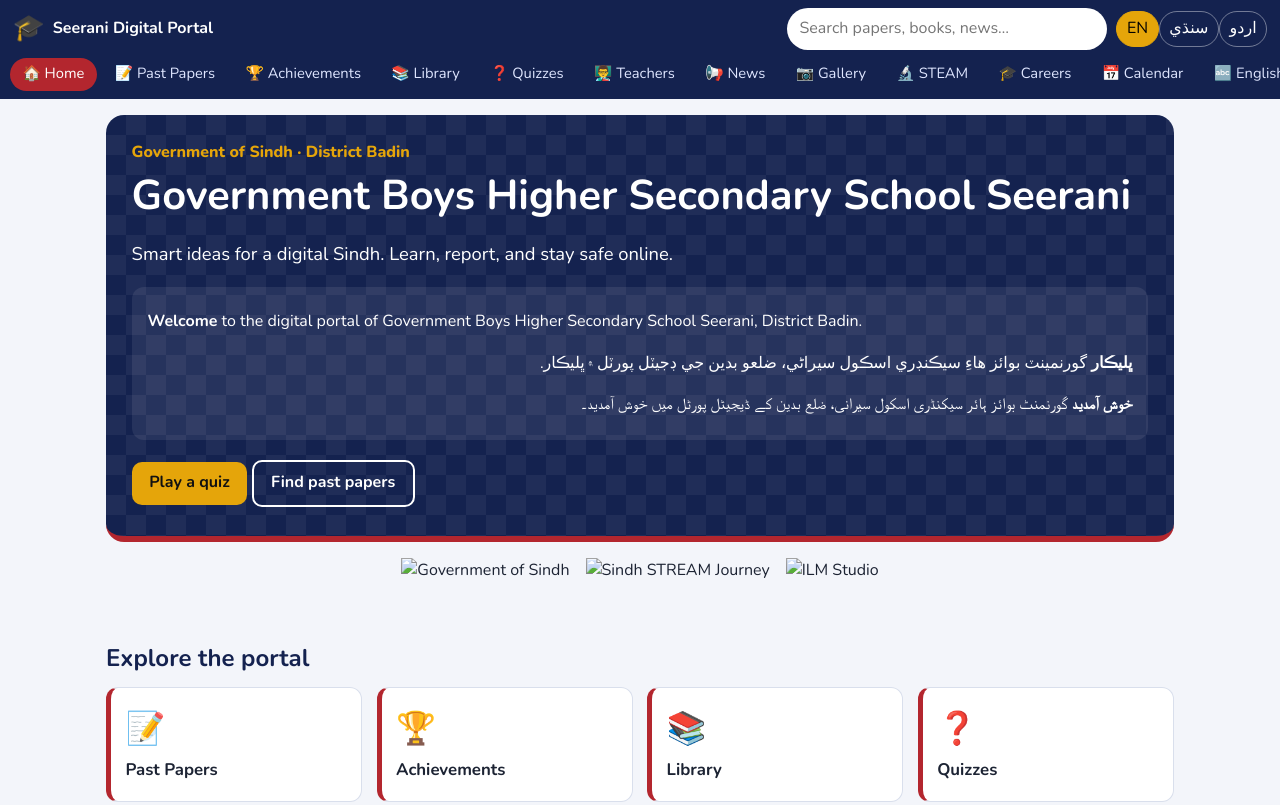
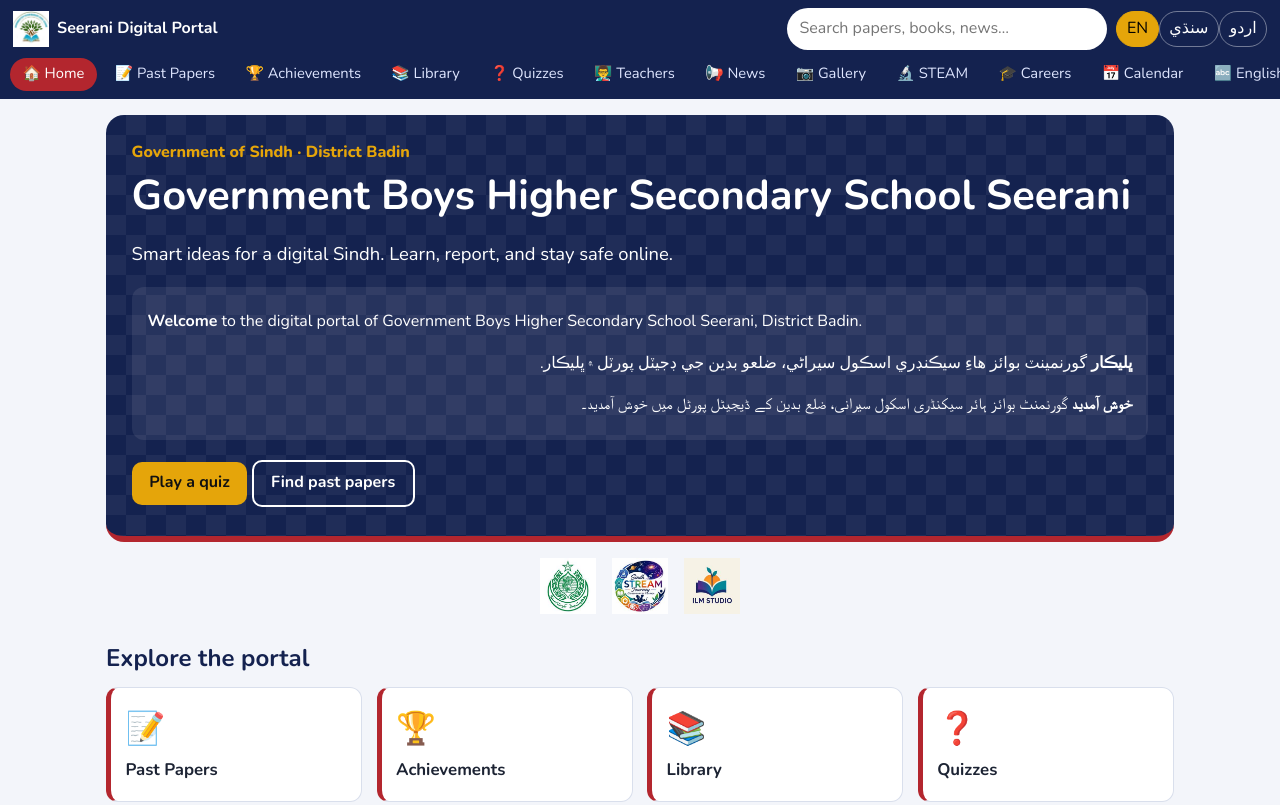
Before and after one commit to aliakbarmandhro143k-spec/Seerani-School-Portal, a plain HTML site: page index.html in a window 1280 px wide. Shown: the top 805 px of the page. Drawn offline with nearby package versions, Linux system fonts and the light colour scheme.

Commit message:
Update index.html

```diff
--- a/index.html
+++ b/index.html
@@ -12,7 +12,7 @@
 <body>
 <header>
  <div class="top">
-  <a class="brand" href="#home"><img src="images/logo-school.png" alt="" onerror="this.replaceWith(Object.assign(document.createElement('span'),{textContent:'🎓',className:'ico'}))"><b>Seerani Digital Portal</b></a>
+    <a class="brand" href="#home"><img src="images/gallery/download.jpeg" alt="" onerror="this.replaceWith(Object.assign(document.createElement('span'),{textContent:'🎓',className:'ico'}))"><b>Seerani Digital Portal</b></a>
   <input id="q" type="search" placeholder="Search papers, books, news…" aria-label="Search">
   <div class="lang"><button data-l="en" class="on">EN</button><button data-l="sd">سنڌي</button><button data-l="ur">اردو</button></div>
  </div>
@@ -31,7 +31,7 @@
   </div>
   <a class="btn gold" href="#quiz">Play a quiz</a> <a class="btn ghost" href="#papers">Find past papers</a>
  </div>
- <div class="logos"><img src="images/logo-sindh.png" alt="Government of Sindh"><img src="images/logo-stream.png" alt="Sindh STREAM Journey"><img src="images/logo-ilm.png" alt="ILM Studio"></div>
+  <div class="logos"><img src="images/gallery/download%20(1).jpeg" alt="Government of Sindh"><img src="images/gallery/download%20(2).jpeg" alt="Sindh STREAM Journey"><img src="images/gallery/download%20(3).jpeg" alt="ILM Studio"></div>
  <h2>Explore the portal</h2><div id="tiles" class="grid"></div>
  <h2>Latest news</h2><div id="homenews" class="grid"></div>
 </section>
```
